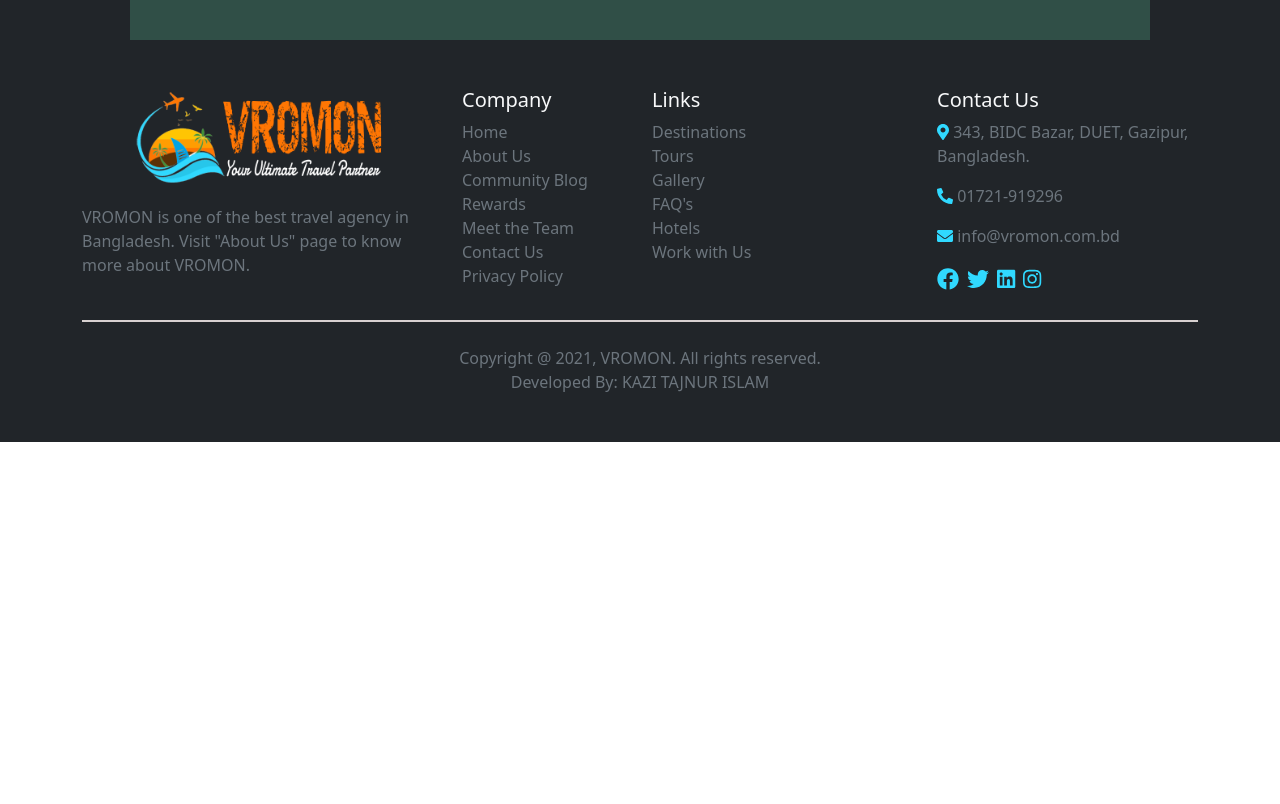
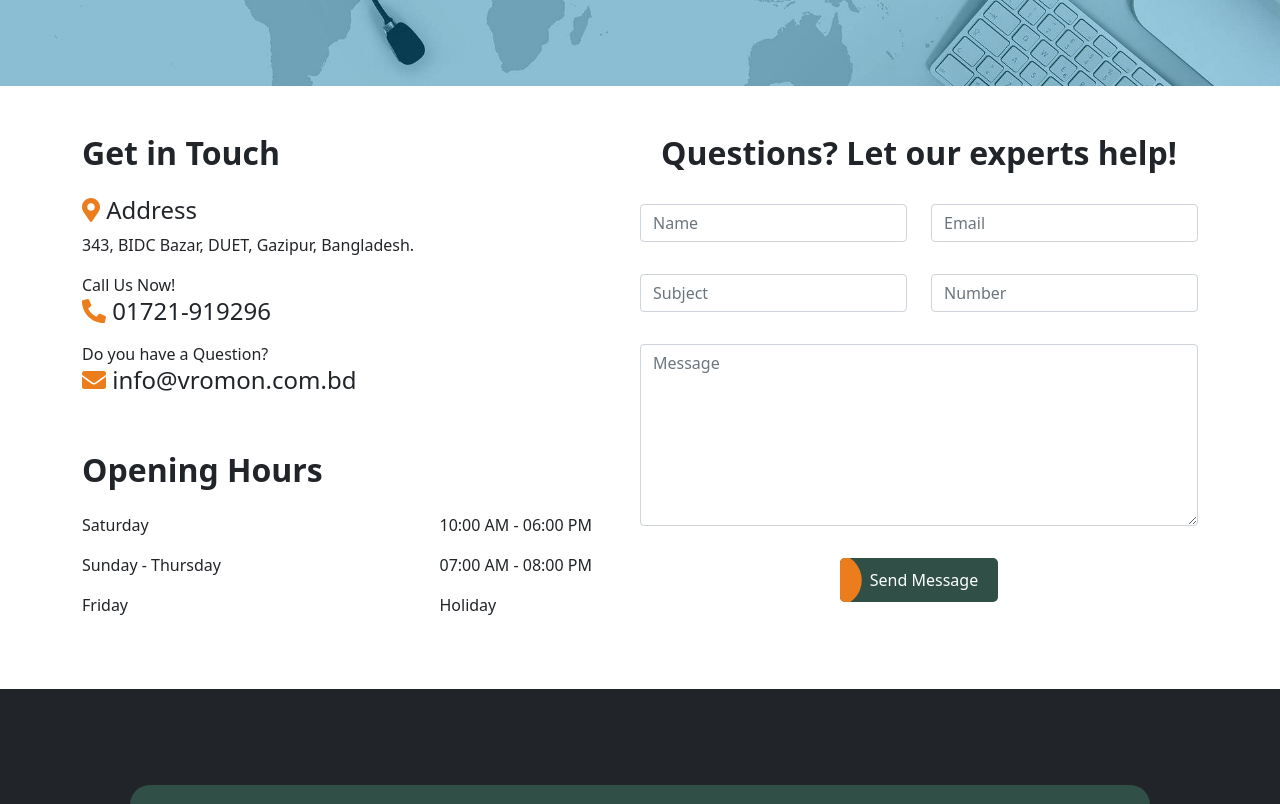
Before and after one commit to tajnur007/Vromon-Client-Side, a React (Create React App) app: page /contacts in a window 1280 px wide. Shown: the part 360-1164 px from the top of the page. Before the commit the page ends 802 px from the top, so only its background shows below. Built offline with nearby package versions, Linux system fonts and the light colour scheme; no server answers.

Commit message:
Contact us page complete

```diff
--- a/src/components/ContactUs/ContactUs.js
+++ b/src/components/ContactUs/ContactUs.js
@@ -1,9 +1,84 @@
 import React from 'react';
+import bannerImage from '../../resources/images/contactus-banner.jpg';
+import { FontAwesomeIcon } from '@fortawesome/react-fontawesome';
+import { faMapMarkerAlt, faPhoneAlt, faEnvelope } from '@fortawesome/free-solid-svg-icons';
 
 const ContactUs = () => {
     return (
         <div>
+            {/* Banner Image  */}
+            <div>
+                <img className="img-fluid" src={bannerImage} alt="" />
+            </div>
 
+            {/* Main Body  */}
+            <div className="container d-flex flex-wrap my-5">
+                {/* Left Column  */}
+                <div className="col-lg-6 col-md-6 col-sm-12 col-12">
+                    {/* Get In Touch  */}
+                    <div className="text-start">
+                        <h2 className="pb-2 fw-bold">Get in Touch</h2>
+                        <div className="py-2">
+                            <h4><FontAwesomeIcon icon={faMapMarkerAlt} className="text-app-primary" /> Address</h4>
+                            343, BIDC Bazar, DUET, Gazipur, Bangladesh.
+                        </div>
+                        <div className="pt-2">
+                            Call Us Now!
+                            <h4><FontAwesomeIcon icon={faPhoneAlt} className="text-app-primary" /> 01721-919296</h4>
+                        </div>
+                        <div className="pt-2">
+                            Do you have a Question?
+                            <h4><FontAwesomeIcon icon={faEnvelope} className="text-app-primary" /> info@vromon.com.bd</h4>
+                        </div>
+                    </div>
+
+                    {/* Opening Hours  */}
+                    <div className="text-start">
+                        <h2 className="pt-5 pb-2 fw-bold">Opening Hours</h2>
+                        <div className="py-2 d-flex justify-content-between pe-5">
+                            <div>
+                                <p>Saturday</p>
+                                <p>Sunday - Thursday</p>
+                                <p>Friday</p>
+                            </div>
+                            <div>
+                                <p>10:00 AM - 06:00 PM</p>
+                                <p>07:00 AM - 08:00 PM</p>
+                                <p>Holiday</p>
+                            </div>
+                        </div>
+                    </div>
+                </div>
+
+                {/* Right Column  */}
+                <div className="col-lg-6 col-md-6 col-sm-12 col-12">
+                    <h2 className="pb-2 fw-bold">Questions? Let our experts help!</h2>
+
+                    {/* Message Form  */}
+                    <form id="contactForm">
+                        <div className="row">
+                            <div className="col-lg-6 col-md-6 py-3">
+                                <input type="text" className="form-control" name="name" id="name" placeholder="Name" required />
+                            </div>
+                            <div className="col-lg-6 col-md-6 py-3">
+                                <input type="email" className="form-control" name="email" id="email" placeholder="Email" />
+                            </div>
+                            <div className="col-lg-6 col-md-6 py-3">
+                                <input type="text" className="form-control" name="subject" id="subject" placeholder="Subject" required />
+                            </div>
+                            <div className="col-lg-6 col-md-6 py-3">
+                                <input type="text" className="form-control" name="number" id="number" placeholder="Number" required />
+                            </div>
+                            <div className="col-lg-12 col-md-12 py-3">
+                                <textarea name="message" className="form-control" id="message" cols="30" rows="7" placeholder="Message" required  ></textarea>
+                            </div>
+                            <div className="col-lg-12 col-md-12 py-3">
+                                <button className="custom-btn">Send Message</button>
+                            </div>
+                        </div>
+                    </form>
+                </div>
+            </div>
         </div>
     );
 };
```
Also changed, not shown: src/resources/images/contactus-banner.jpg (added).
